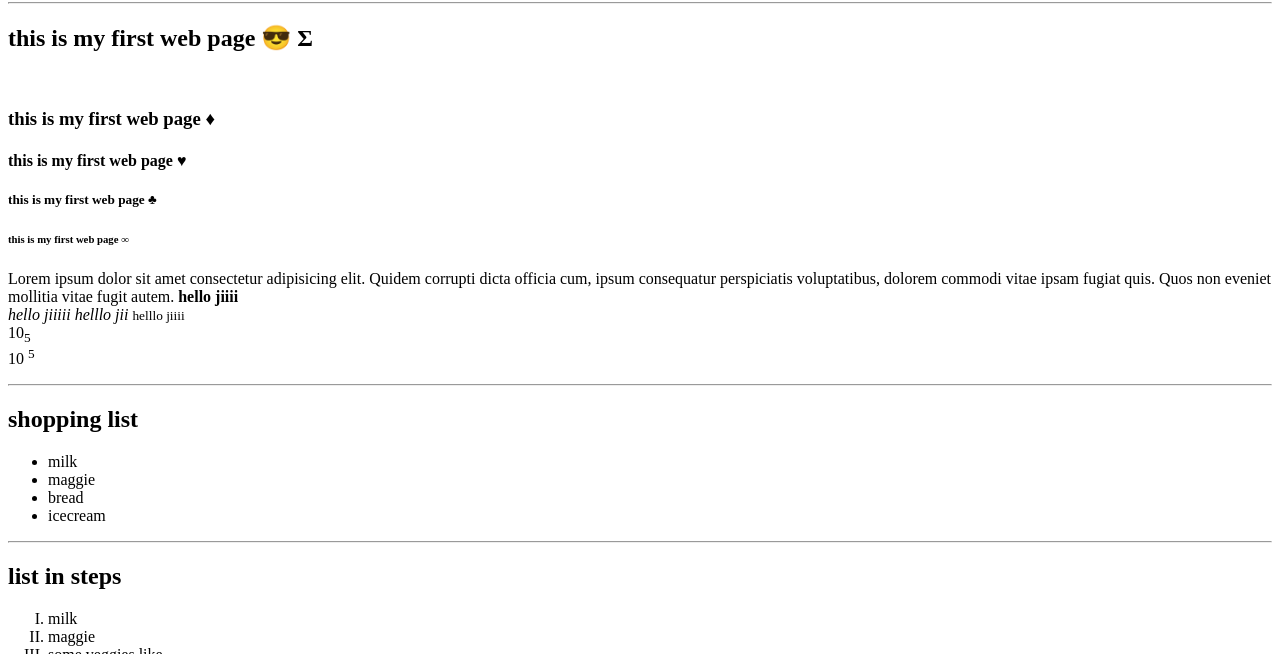
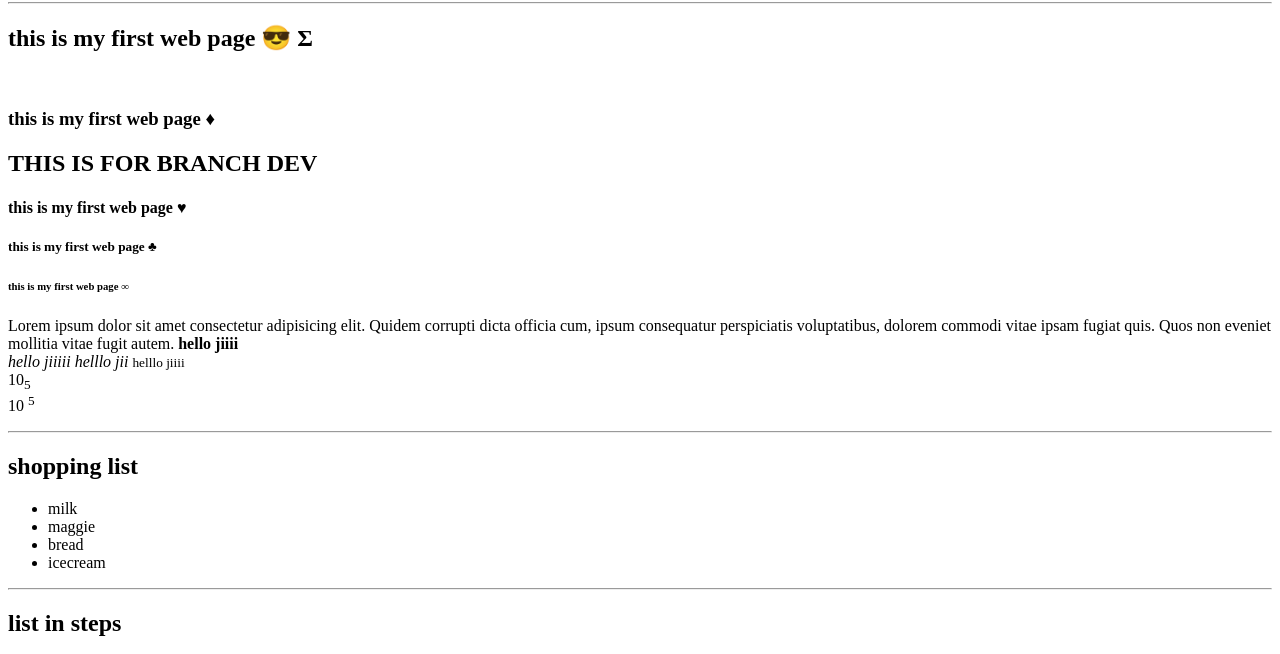
Before and after one commit to dikshatakyar/Learning-Git, a plain HTML site: page index.html in a window 1280 px wide. Shown: the part 79-733 px from the top of the page. Drawn offline with Linux system fonts and the light colour scheme.

Commit message:
branch dev updated

```diff
--- a/index.html
+++ b/index.html
@@ -14,7 +14,7 @@
 
 <!-- html ignores the spaces manually given while writing the code-->
 
-
+<h2>THIS IS FOR BRANCH DEV</h2>
     <h4>this is my first web page &hearts;</h4>
     <h5>this is my first web page &clubs;</h5>
     <h6>this is my first web page &infin;</h6>
```
